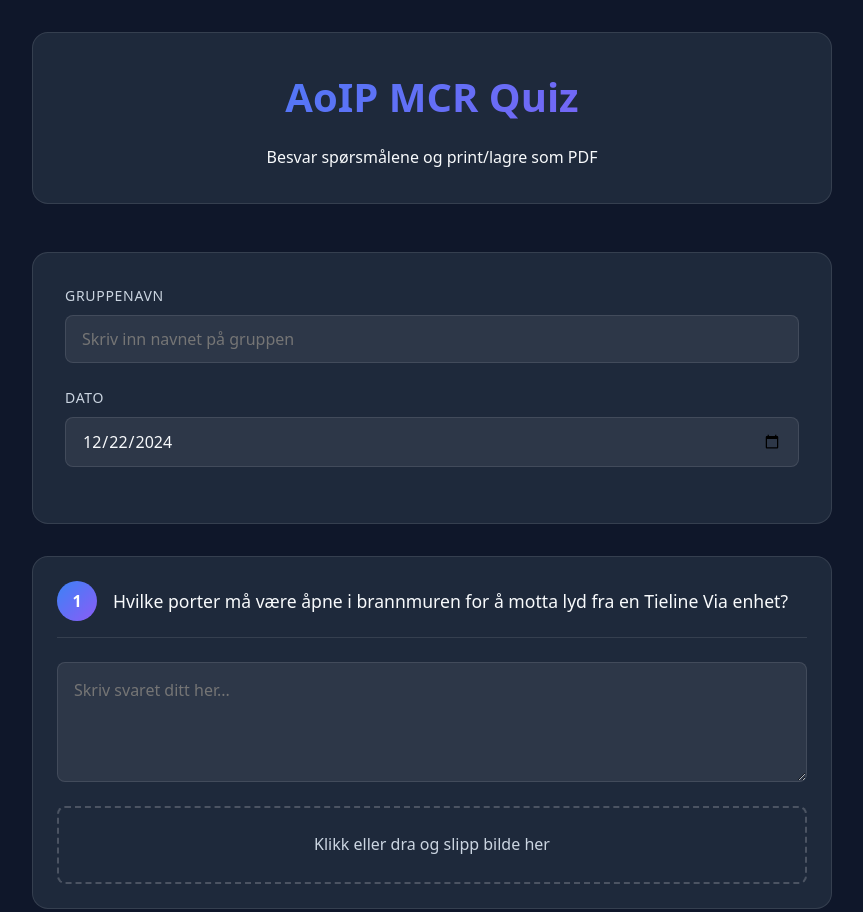
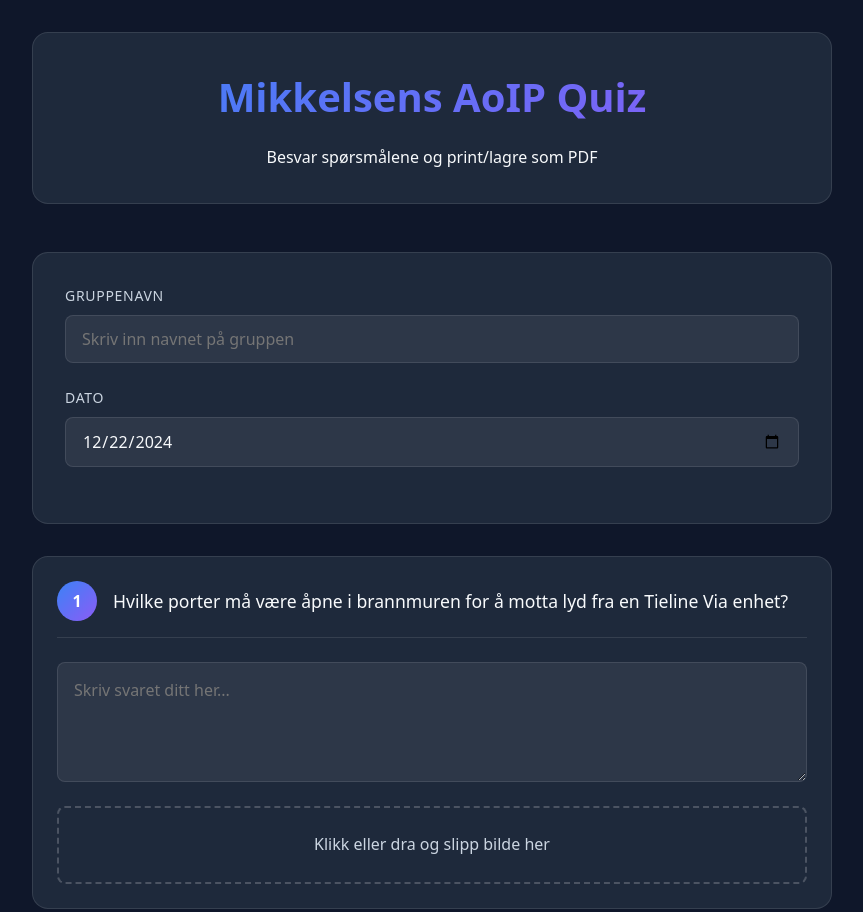
Before and after one commit to Gledigon/aoipQuiz, a plain HTML site: page index.html in a window 1280 px wide. Shown: the top 912 px of the page, without its empty margins (208-1071 px from the left). Drawn offline with Linux system fonts and the light colour scheme.

Commit message:
Update index.html

```diff
--- a/index.html
+++ b/index.html
@@ -368,7 +368,7 @@
 <body>
     <div class="container">
         <header class="header">
-            <h1>AoIP MCR Quiz</h1>
+            <h1>Mikkelsens AoIP Quiz</h1>
             <p>Besvar spørsmålene og print/lagre som PDF</p>
         </header>
 
```
